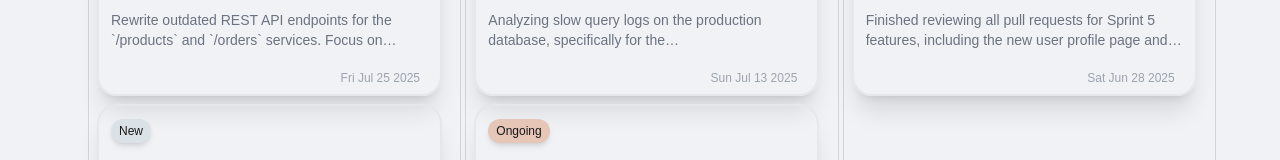
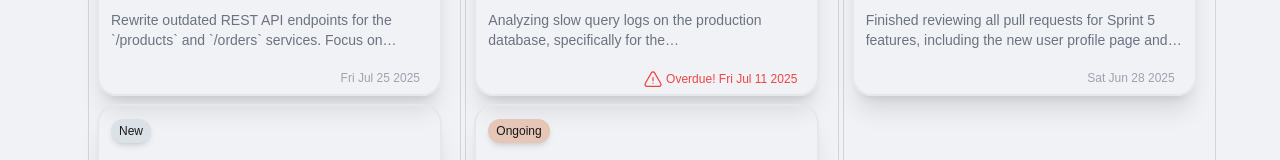
Before and after one commit to tahsinAmin/task-manage, a Next.js app: page / in a window 1280 px wide. Shown: the part 419-579 px from the top of the page. Built offline with nearby package versions, Linux system fonts and the light colour scheme.

Commit message:
feat: Display alert for due dates

```diff
--- a/src/app/components/Card.tsx
+++ b/src/app/components/Card.tsx
@@ -6,6 +6,7 @@ const Card = ({ task, moveTask }: { task: taskProp, moveTask: (task: taskProp) =
   const cardDate = new Date(task.dueDate);
   const dateString = cardDate.setHours(0, 0, 0, 0);
   const cardDateString = cardDate.toDateString();
+  const overDue = (dateToday > dateString && task.status !== "done")
 
   return (
     <li
@@ -19,7 +20,7 @@ const Card = ({ task, moveTask }: { task: taskProp, moveTask: (task: taskProp) =
           {task.status}
         </span>
 
-        <h2 className="text-md font-bold mb-2 leading-tight line-clamp-1">
+        <h2 className="card-title">
           {task.title}
         </h2>
 
@@ -29,15 +30,17 @@ const Card = ({ task, moveTask }: { task: taskProp, moveTask: (task: taskProp) =
 
         {task.dueDate !== "" ? (<div className="flex items-center justify-end">
           <div className="flex items-center text-gray-400">
-            <span
-              className={`text-xs font-medium mr-2 ${
-                dateString === dateToday && task.status !== "done"
-                  ? "text-red-500"
-                  : ""
-              }`}
-            >
-              {cardDateString}
-            </span>
+            {overDue ?
+              <p className="text-xs font-medium mr-2 text-red-500">
+                <span>
+                  <svg xmlns="http://www.w3.org/2000/svg" fill="none" viewBox="0 0 24 24" strokeWidth="1.5" stroke="currentColor" className="size-5 inline">
+                    <path strokeLinecap="round" strokeLinejoin="round" d="M12 9v3.75m-9.303 3.376c-.866 1.5.217 3.374 1.948 3.374h14.71c1.73 0 2.813-1.874 1.948-3.374L13.949 3.378c-.866-1.5-3.032-1.5-3.898 0L2.697 16.126ZM12 15.75h.007v.008H12v-.008Z" />
+                  </svg> Overdue!{" "}
+                </span>
+                <span>{cardDateString}</span>
+              </p> :
+              <span className='text-xs font-medium mr-2'>{cardDateString}</span>
+            }
           </div>
         </div>) : ("")}
       </div>
--- a/src/app/globals.css
+++ b/src/app/globals.css
@@ -5,6 +5,11 @@
 :root {
   --background: #f0f2f5;
   --foreground: #171717;
+}
+
+/* Card */
+.card-title {
+  @apply text-base font-bold mb-2 leading-tight line-clamp-1;
 }
 
 .tag-new {
--- a/src/app/utils.ts
+++ b/src/app/utils.ts
@@ -41,7 +41,7 @@ export const projectData: {
             title: "Investigate Database Performance Bottleneck",
             status: "ongoing",
             description: "Analyzing slow query logs on the production database, specifically for the `customer_transactions` table. Initial findings suggest a missing index on the `transaction_date` column, which is being investigated for implementation.",
-            dueDate: "2025-07-13" // Today"s date
+            dueDate: "2025-07-11" // Today"s date
         },
         {
             id: "6",
@@ -92,17 +92,17 @@ function parseTasks(data: string | null, fallback: taskProp[]): taskProp[] {
     }
 }
 
-export const populateData = () => {
-    const localNew = localStorage.getItem("newTask");
-    const localOngoing = localStorage.getItem("ongoing");
-    const localDone = localStorage.getItem("done");
+// export const populateData = () => {
+//     const localNew = localStorage.getItem("newTask");
+//     const localOngoing = localStorage.getItem("ongoing");
+//     const localDone = localStorage.getItem("done");
 
-    let initialObjectsOfArray = {
-        new: parseTasks(localNew, projectData.new),
-        ongoing: parseTasks(localOngoing, projectData.ongoing),
-        done: parseTasks(localDone, projectData.done)
-    };
-    return initialObjectsOfArray;
-}
+//     let initialObjectsOfArray = {
+//         new: parseTasks(localNew, projectData.new),
+//         ongoing: parseTasks(localOngoing, projectData.ongoing),
+//         done: parseTasks(localDone, projectData.done)
+//     };
+//     return initialObjectsOfArray;
+// }
 
-// export const populateData =  () => projectData;
+export const populateData = () => projectData;
```
